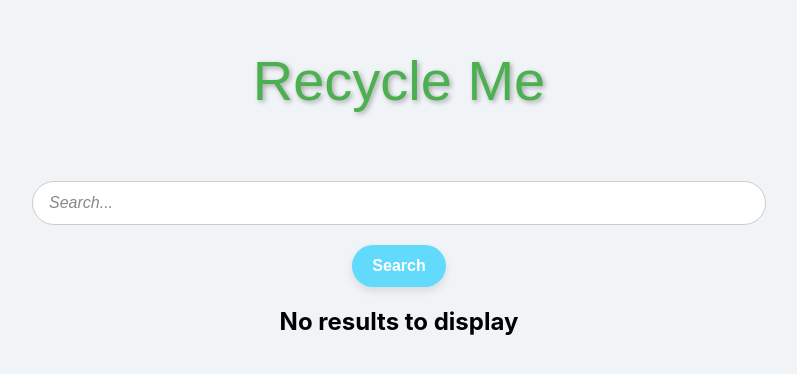
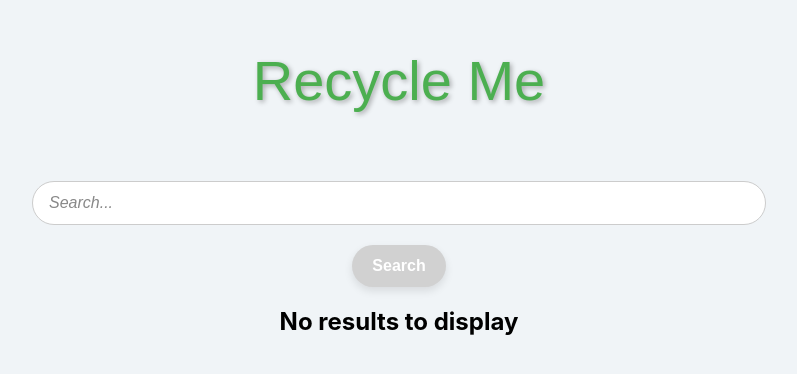
Before and after one commit to BobYurUncle/su-hackathon, a React (Create React App) app: page / in a window 1280 px wide. Shown: the part 222-596 px from the top of the page, without its empty margins (241-1038 px from the left). Built offline with nearby package versions, Linux system fonts and the light colour scheme.

Commit message:
updated enter and button

```diff
--- a/src/components/SearchBar.js
+++ b/src/components/SearchBar.js
@@ -7,7 +7,7 @@ function SearchBar({ onSearch, query, setQuery }) {
   };
 
   const handleKeyDown = (e) => {
-    if (e.key === 'Enter') {
+    if (e.key === 'Enter' && query.trim() !== '') {
       onSearch(query);
       setQuery('');
     }
--- a/src/components/SearchButton.js
+++ b/src/components/SearchButton.js
@@ -8,7 +8,7 @@ function SearchButton({ onSearch, query, setQuery}) {
   };
 
   return (
-    <button onClick={handleSearch} className="search-button">
+    <button onClick={handleSearch} className="search-button" disabled={!query}>
       Search
     </button>
   );
```
